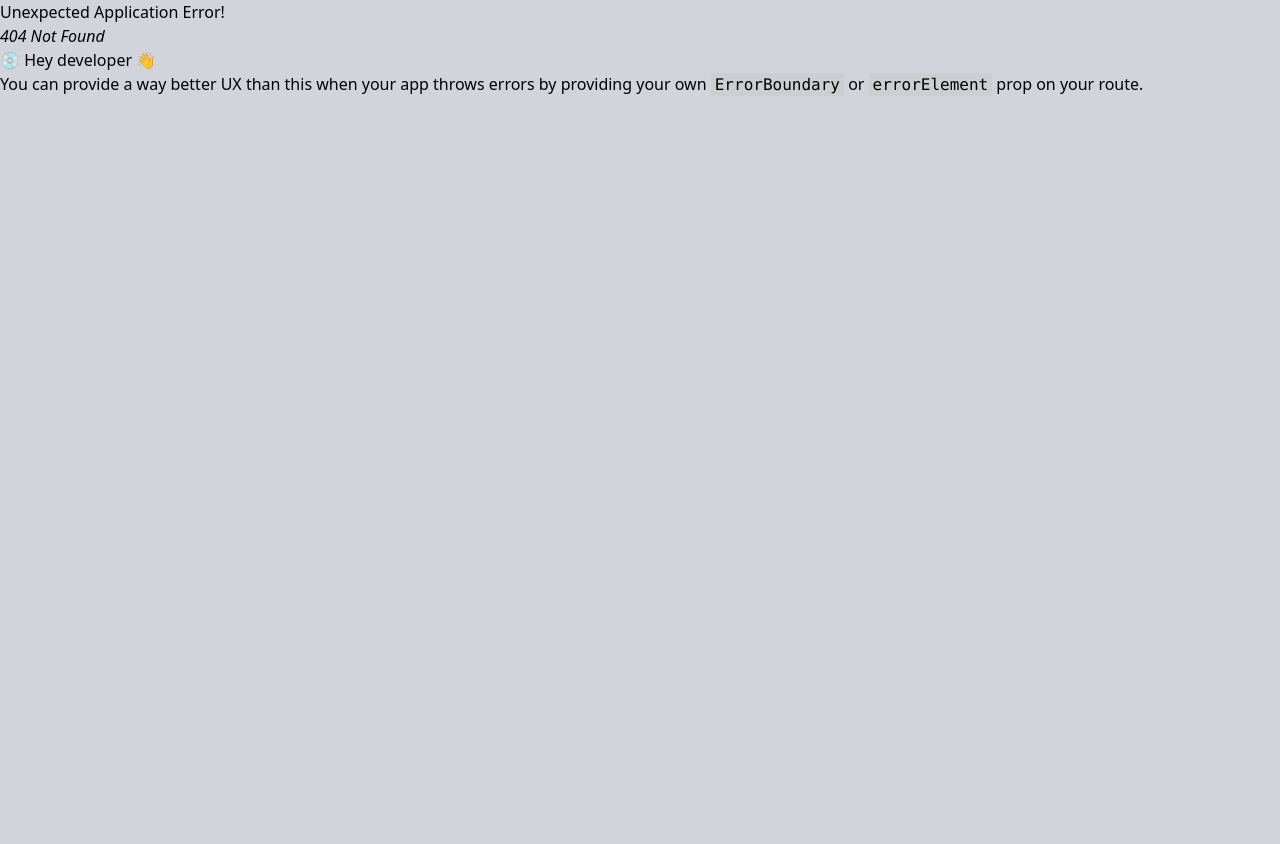
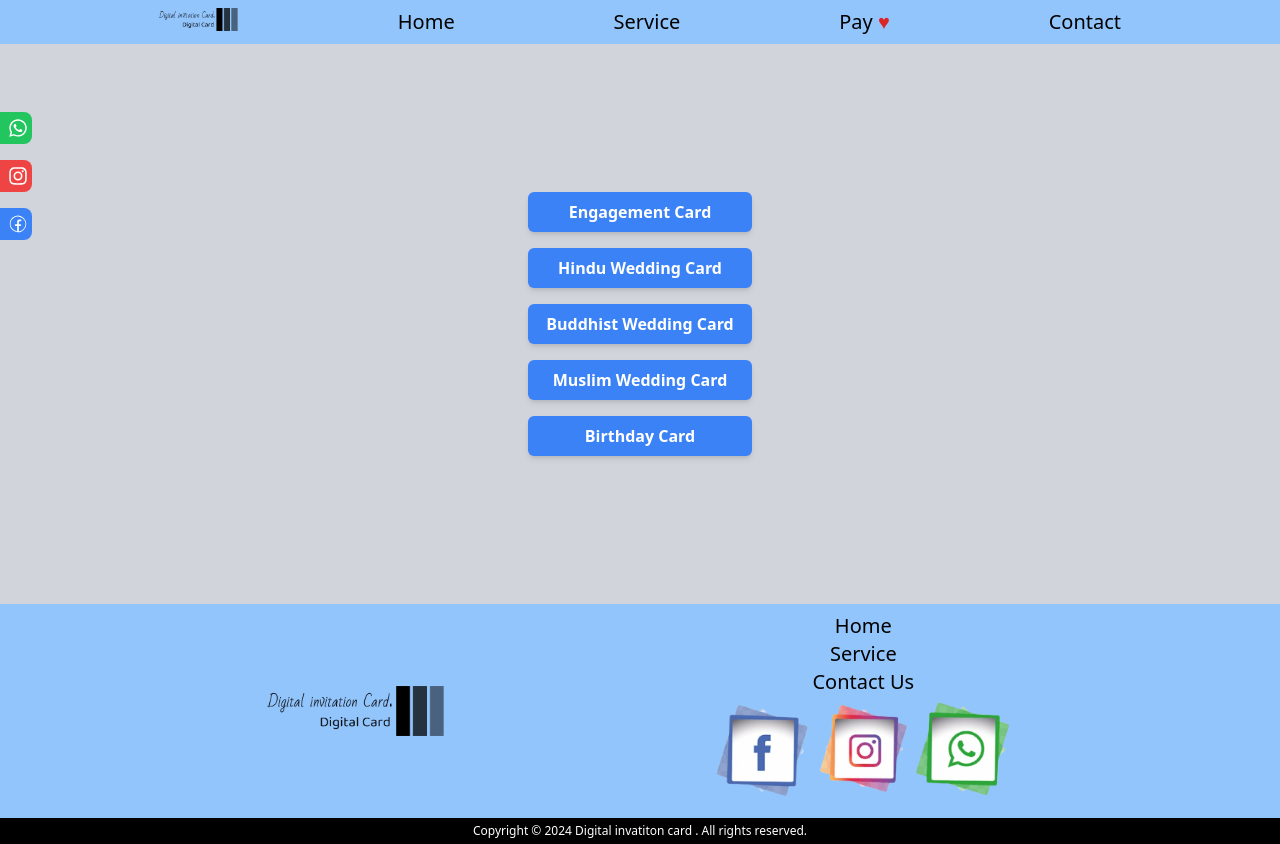
Before and after one commit to Yashveer0/dg-card, a React (Vite) app: page /main2 in a window 1280 px wide. Before the commit this address had no page. Before the commit the page ends 800 px from the top, so only its background shows below. Built offline with nearby package versions, Linux system fonts and the light colour scheme.

Commit message:
video_card_add

```diff
--- /dev/null
+++ b/src/components/Hero.jsx
@@ -0,0 +1,32 @@
+import React from 'react'
+import { Link } from 'react-router-dom'
+
+export function Hero(props) {
+
+
+    return (
+        <>
+             <div className=' gap-4 flex-col h-[70vh] flex items-center justify-center'>
+
+      <Link to="/main2">
+   <button
+    className="bg-blue-500 w-56 hover:bg-blue-700 text-white font-bold py-2 px-4 rounded-md transform transition-transform duration-300 shadow-md"
+  > Video Invitation Card </button>
+  </Link>
+
+    <Link to="/main">
+   <button
+    className="bg-blue-500 w-56 hover:bg-blue-700 text-white font-bold py-2 px-4 rounded-md transform transition-transform duration-300 shadow-md"
+  > Unique Invatiton Card </button>
+  </Link>
+
+
+
+
+
+
+
+</div>
+        </>
+    )
+}
--- /dev/null
+++ b/src/components/Main2.jsx
@@ -0,0 +1,44 @@
+import React from 'react'
+import { Link } from 'react-router-dom'
+
+export function Main2(props) {
+
+
+    return (
+        <>
+              <div className=' gap-4 flex-col h-[70vh] flex items-center justify-center'>
+
+      <Link to="/v-engagement">
+   <button
+    className="bg-blue-500 w-56 hover:bg-blue-700 text-white font-bold py-2 px-4 rounded-md transform transition-transform duration-300 shadow-md"
+  > Engagement Card </button>
+  </Link>
+
+    <Link to="/v-hinduCard">
+   <button
+    className="bg-blue-500 w-56 hover:bg-blue-700 text-white font-bold py-2 px-4 rounded-md transform transition-transform duration-300 shadow-md"
+  > Hindu Wedding Card </button>
+  </Link>
+
+
+    <Link to="/v-buddhist">
+   <button
+    className="bg-blue-500 w-56 hover:bg-blue-700 text-white font-bold py-2 px-4 rounded-md transform transition-transform duration-300 shadow-md"
+  > Buddhist Wedding Card </button>
+  </Link>
+
+  <Link to="/v-muslim">
+<button
+    className="bg-blue-500 w-56 hover:bg-blue-700 text-white font-bold py-2 px-4 rounded-md transform transition-transform duration-300 shadow-md"
+  > Muslim Wedding Card </button>
+</Link>
+
+<Link to="/v-birthday">
+<button
+    className="bg-blue-500 w-56 hover:bg-blue-700 text-white font-bold py-2 px-4 rounded-md transform transition-transform duration-300 shadow-md"
+  > Birthday Card </button>
+ </Link>
+</div>
+        </>
+    )
+}
--- /dev/null
+++ b/src/components/VEngagement.jsx
@@ -0,0 +1,11 @@
+import React from 'react'
+
+export function VEngagement(props) {
+
+
+    return (
+        <>
+            <h1>we are working on its engagement card</h1>
+        </>
+    )
+}
--- /dev/null
+++ b/src/components/V_Brithday.jsx
@@ -0,0 +1,12 @@
+import React from 'react'
+
+
+export  function V_Brithday(props) {
+
+
+    return (
+        <>
+            working
+        </>
+    )
+}
--- /dev/null
+++ b/src/components/Vbuddhist.jsx
@@ -0,0 +1,11 @@
+import React from 'react'
+
+export function Vbuddhist(props) {
+
+
+    return (
+        <>
+            service start asap
+        </>
+    )
+}
--- /dev/null
+++ b/src/components/Vcard.jsx
@@ -0,0 +1,31 @@
+import React from 'react'
+
+export function Vcard({v_src, h1, seeCard, orderCard}) {
+
+
+    return (
+        <>
+              <div className='m4 bg-black' >
+               <h1 className='text-white text-center font-bold text-xl py-2'>Crad No {h1}</h1>
+                <div className='flex items-center justify-center rounded-md ' >
+                    <a href={seeCard}>
+                        <video controls autoPlay className='w-[250px] rounded-xl max-h-[400px] m-2' src={v_src} alt=""></video>
+
+                    </a>
+                </div>
+                <div className='flex items-center justify-evenly py-2  '>
+                    <a target='_blank' href={seeCard}>
+                    <button className='bg-blue-400 px-4 p-2 text-xl rounded-lg hover:bg-blue-700' >Know More</button>
+                    </a>
+
+                    <a target='_blank' href={orderCard}>
+                    <button className='bg-green-400 px-4 text-xl p-2 rounded-lg hover:bg-blue-700' >Order Card</button>
+                    </a>
+                    </div>
+
+
+
+            </div>
+        </>
+    )
+}
--- /dev/null
+++ b/src/components/Vhindu.jsx
@@ -0,0 +1,19 @@
+import React from 'react'
+import { Vcard } from './Vcard'
+
+import v8001 from '../video/bday_video/7001.mp4'
+
+export function Vhindu(props) {
+
+
+    return (
+        <>
+            <Vcard v_src={v8001}
+             h1="8001 Rs Pay from your heart"
+             seeCard="https://api.whatsapp.com/send?phone=7701832064&text=I%20want%20to%20Know%20More%Card%20No%20v8001"
+             orderCard="https://api.whatsapp.com/send?phone=7701832064&text=I%20want%20to%20Order%20Card%20No%20v8001."
+
+             />
+        </>
+    )
+}
--- /dev/null
+++ b/src/components/Vmuslim.jsx
@@ -0,0 +1,11 @@
+import React from 'react'
+
+export function Vmuslim(props) {
+
+
+    return (
+        <>
+            we are working now
+        </>
+    )
+}
```
Also changed, not shown: src/main.jsx (+38 -2 lines), 1 other file (tests, documents, lock files or other folders).
